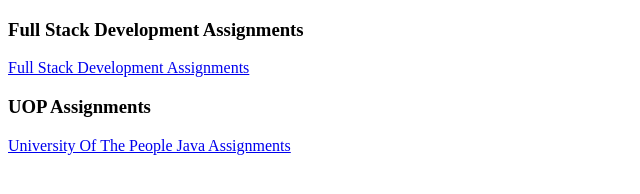
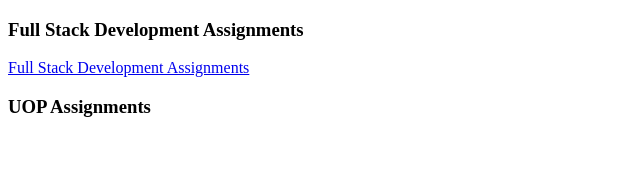
Before and after one commit to kyawswarhein-sec/Main, a plain HTML site: page index.html in a window 1280 px wide. Shown: the whole page, without its empty margins (0-640 px from the left). Drawn offline with Linux system fonts and the light colour scheme.

Commit message:
Update index.html

```diff
--- a/index.html
+++ b/index.html
@@ -11,7 +11,7 @@
     <a href="https://github.com/kyawswarhein-sec/Full_Stack_Development_Course_Assignments/blob/b59b6c9ce7ea8d6b5986a9712697bedd1cfa1073/Assignment_1/survey_form.html" target="_blank">Full Stack Development Assignments</a>
 
     <h3>UOP Assignments</h3>
-    <a href="https://github.com/kyawswarhein-sec/UOP_Java_Assignments/tree/205d8b4100c5399fbfbdba38c700de09834a3e73" target="_blank">University Of The People Java Assignments</a>
+
 
   </body>
 
```
